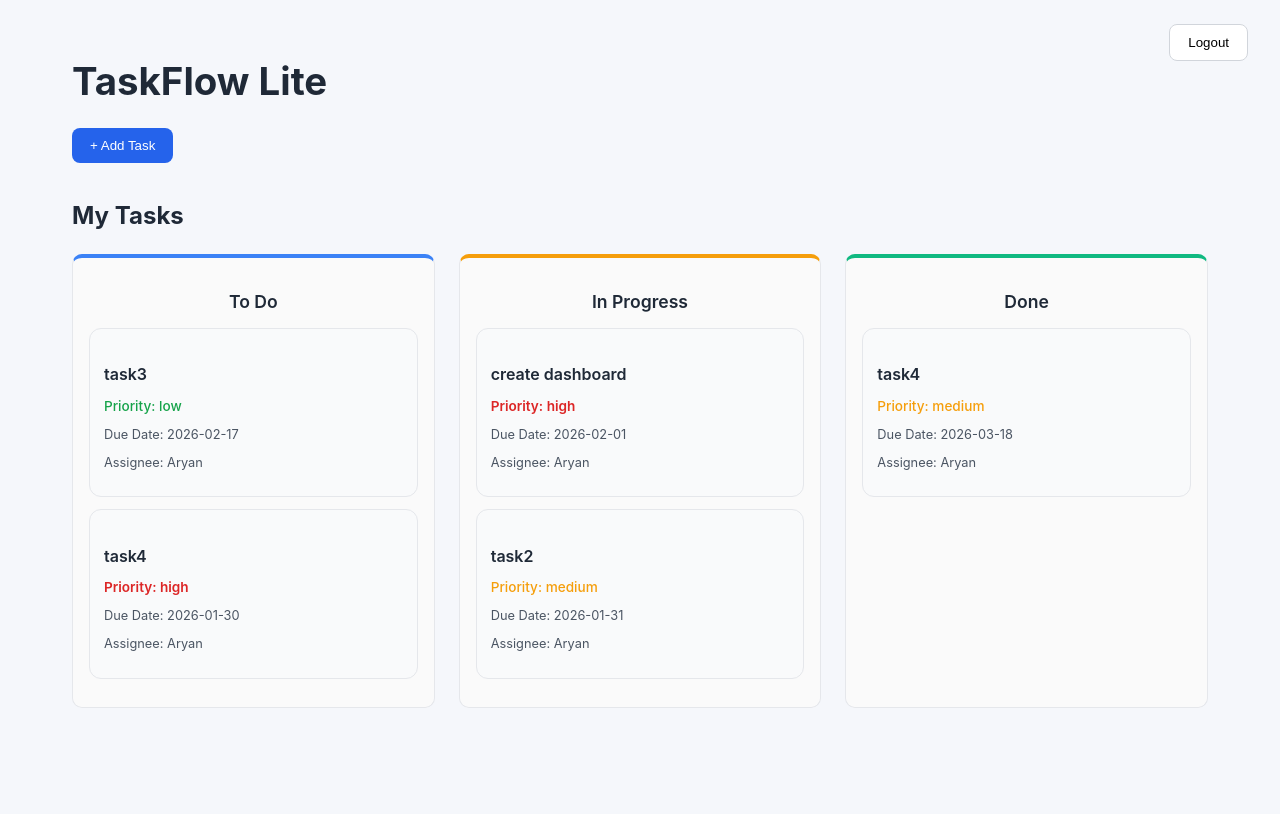
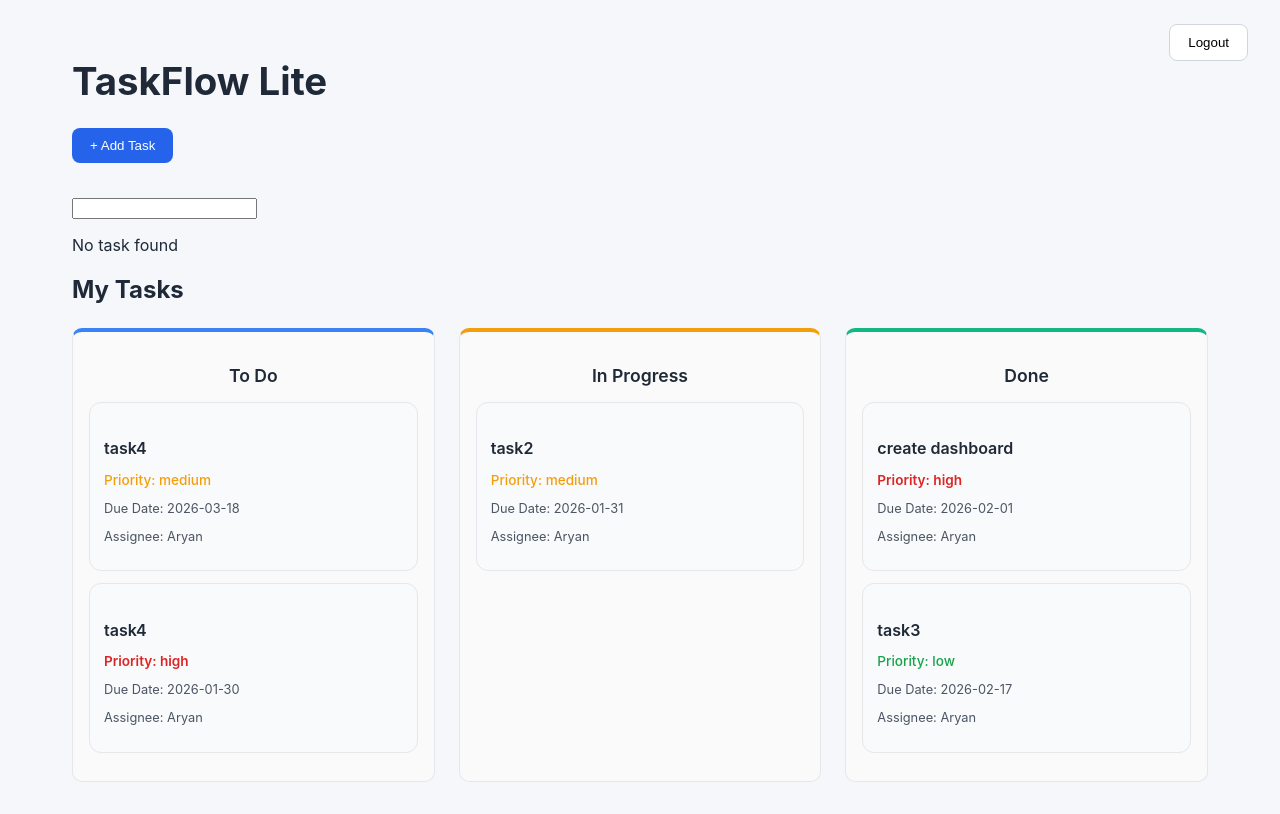
Before and after one commit to aryannP03/TASKFLOW_LITE, a React (Vite) app: page /dashboard in a window 1280 px wide. Both pictures are taken after typing "Sample", "Sample123" into the empty fields and a click on the input 640 px from the left and 312 px from the top of the page. Built offline with nearby package versions, Linux system fonts and the light colour scheme; data requests are answered from the project's data file.

Commit message:
add search task feature

```diff
--- a/db.json
+++ b/db.json
@@ -3,7 +3,7 @@
     {
       "id": "1",
       "title": "create dashboard",
-      "status": "progress",
+      "status": "done",
       "priority": "high",
       "dueDate": "2026-02-01",
       "assignee": "Aryan"
@@ -29,7 +29,7 @@
       "title": "task3",
       "priority": "low",
       "dueDate": "2026-02-17",
-      "status": "todo",
+      "status": "done",
       "assignee": "Aryan"
     },
     {
@@ -37,7 +37,7 @@
       "title": "task4",
       "priority": "medium",
       "dueDate": "2026-03-18",
-      "status": "done",
+      "status": "todo",
       "assignee": "Aryan"
     },
     {
--- /dev/null
+++ b/src/components/Search.jsx
@@ -0,0 +1,40 @@
+import React, { useEffect, useState } from 'react'
+import useDebounce from '../hooks/useDebounce'
+import TaskCard from '../features/tasks/TaskCard'
+
+function Searchtask( {tasks} ) {
+
+    const [searchvalue, setSearchValue] = useState("")
+    const debouncedValue = useDebounce(searchvalue, 1500)
+    const [selectedtask, setSelectedTask] =  useState(null)
+
+    useEffect(() => {
+        console.log("debounced value is", debouncedValue);
+
+
+        const foundTask = tasks.find(task =>
+            task.title.toLowerCase().includes(debouncedValue.toLowerCase())
+        )
+
+        setSelectedTask(foundTask ? foundTask : null);
+        console.log("selected task is", selectedtask);
+
+
+    }, [debouncedValue])
+
+
+
+    return (
+        <div className='search-task'>
+            <input type="text" value={searchvalue}
+                onChange={(e) => setSearchValue(e.target.value)}  />
+            <div>
+                {selectedtask ? (<TaskCard task={selectedtask} />) : ( <p>No task found</p>)}
+            </div>
+        </div>
+
+
+    )
+}
+
+export default Searchtask
--- a/src/features/dashboard/Dashboard.jsx
+++ b/src/features/dashboard/Dashboard.jsx
@@ -5,6 +5,7 @@ import { useTasks } from "../../hooks/useTasks";
 import TaskBoard from "../tasks/TaskBoard";
 import TaskPopup from "../../components/TaskPopup";
 import TaskForm from "../tasks/TaskForm";
+import Searchtask from "../../components/Search";
 
 
 function Dashboard() {
@@ -41,6 +42,8 @@ function Dashboard() {
           </button>
         </div>
 
+        <div><Searchtask tasks={tasks}/></div>
+
         <div>
           <h2>My Tasks</h2>
 
--- a/src/features/tasks/TaskCard.jsx
+++ b/src/features/tasks/TaskCard.jsx
@@ -16,6 +16,7 @@ function TaskCard({ task }) {
       {...attributes}
       className="task-card"
     >
+      {console.log("this is task:", task)}
       <h4 className="task-title">{task.title}</h4>
       <p className={`priority ${task.priority}`}>Priority: {task.priority}</p>
       <p className="due-date">Due Date: {task.dueDate}</p>
--- /dev/null
+++ b/src/hooks/useDebounce.js
@@ -0,0 +1,19 @@
+import React, { useState, useEffect } from 'react'
+
+function useDebounce(value, delay) {
+
+    const [ debouncedValue, setDebouncedValue ] = useState(value || "")
+    useEffect( () => {
+        const timerId = setTimeout( () => {
+            setDebouncedValue(value)
+        }, delay)
+        return () => {
+            clearTimeout(timerId)
+        }
+    }, [value])
+
+    return debouncedValue
+
+    }
+
+export default useDebounce
```
